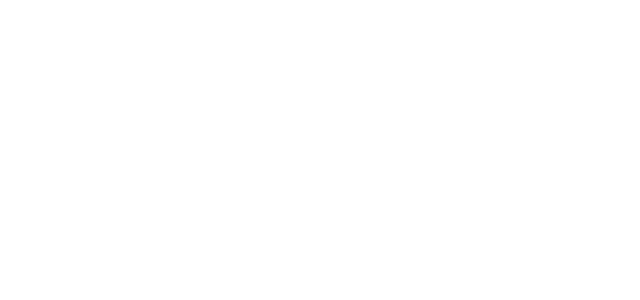
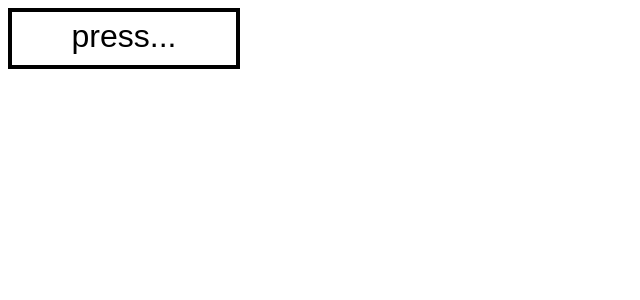
Before and after one commit to kdntiaoao/nuxt-samples, a Nuxt app: page /long-press-btn in a window 1280 px wide. Before the commit this address had no page. Shown: the top 300 px of the page, without its empty margins (0-640 px from the left). Built offline with nearby package versions, Linux system fonts and the light colour scheme.

Commit message:
Implement long press btn

```diff
--- /dev/null
+++ b/pages/long-press-btn.vue
@@ -0,0 +1,87 @@
+<template>
+  <div>
+    <button
+      v-if="!isPressDone"
+      type="button"
+      class="btn"
+      :style="`--progress: ${progress}`"
+      @touchstart="handleTouchstart"
+      @mousedown="handleTouchstart"
+      @touchend="handleTouchend"
+      @mouseup="handleTouchend"
+    >
+      <span class="btn-text">press...</span>
+    </button>
+    <p v-else>pressed!!</p>
+    <p v-if="isShowInfo">長押ししてください</p>
+    <!-- <p>{{ { pressedDuration } }}</p> -->
+  </div>
+</template>
+
+<script setup lang="ts">
+const REQUIRED_PRESS_DURATION = 1000;
+const INTERVAL = 50;
+
+const pressedDuration = ref<number>(0);
+const timeId = ref<number>(0);
+const isPressDone = ref<boolean>(false);
+const isShowInfo = ref<boolean>(false);
+
+const progress = computed<number>(() => {
+  if (pressedDuration.value < 0) return 0;
+  if (pressedDuration.value > REQUIRED_PRESS_DURATION) return 1;
+  return pressedDuration.value / REQUIRED_PRESS_DURATION;
+});
+
+const countUp = () => {
+  timeId.value = window.setTimeout(() => {
+    pressedDuration.value += INTERVAL;
+    if (pressedDuration.value < REQUIRED_PRESS_DURATION) countUp();
+  }, INTERVAL);
+};
+
+const handleTouchstart = (ev: MouseEvent | TouchEvent) => {
+  console.log('touchstart');
+  pressedDuration.value = 0;
+  countUp();
+};
+
+const handleTouchend = () => {
+  window.clearTimeout(timeId.value);
+  if (progress.value < 1) {
+    pressedDuration.value = 0;
+    isShowInfo.value = true;
+  } else {
+    isPressDone.value = true;
+    isShowInfo.value = false;
+  }
+};
+</script>
+
+<style scoped>
+.btn {
+  border: 0.3rem solid #000;
+  font-size: 2rem;
+  transition: background-image 3s;
+  display: block;
+  cursor: pointer;
+  padding: 0;
+  background-image: linear-gradient(
+    90deg,
+    #000 0 calc(var(--progress) * 100%),
+    #fff calc(var(--progress) * 100%) 100%
+  );
+}
+
+.btn-text {
+  background: inherit;
+  background-clip: text;
+  color: transparent;
+  filter: invert(1) grayscale(1) contrast(9);
+  width: 14rem;
+  height: 3rem;
+  padding-bottom: 0.3rem;
+  display: grid;
+  place-content: center;
+}
+</style>
```
